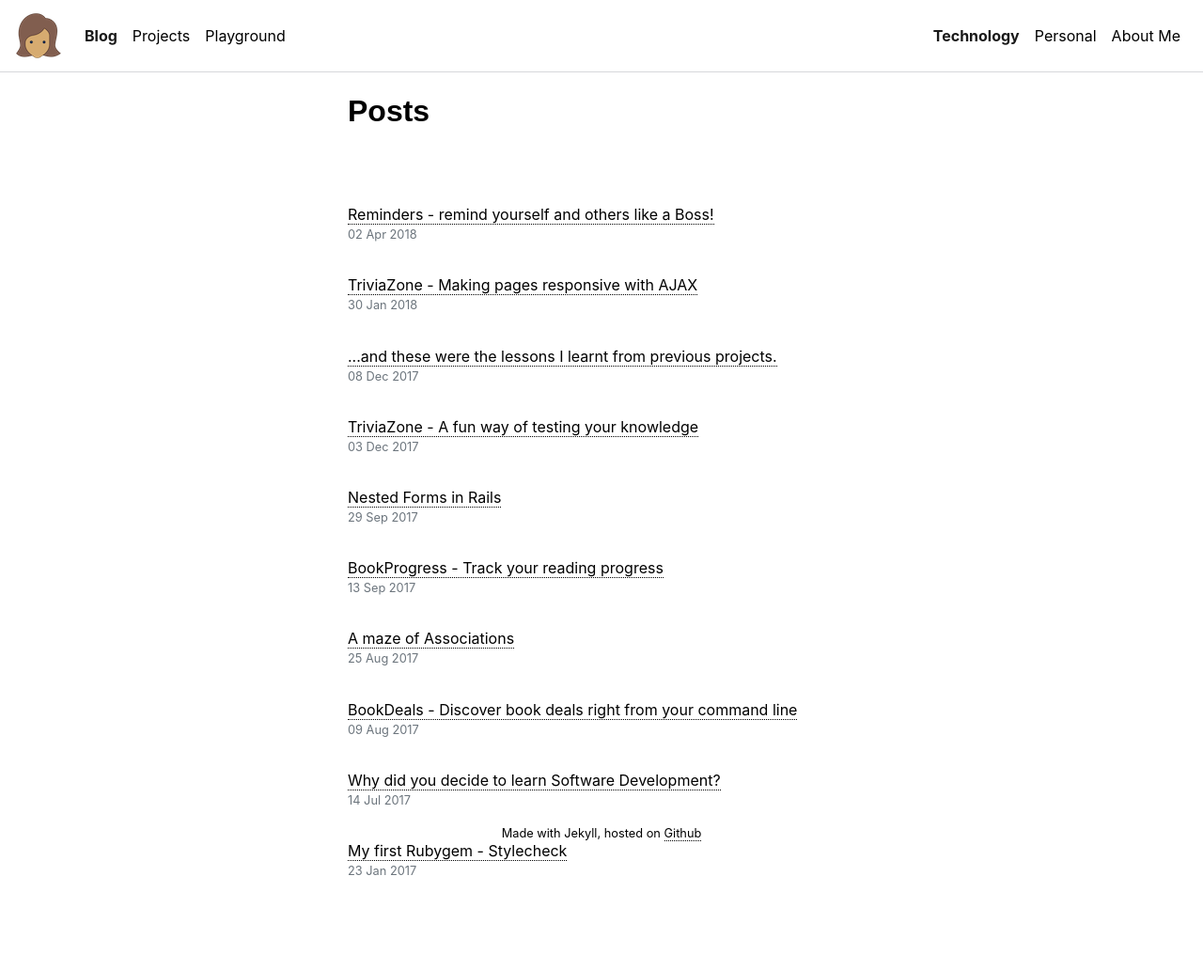
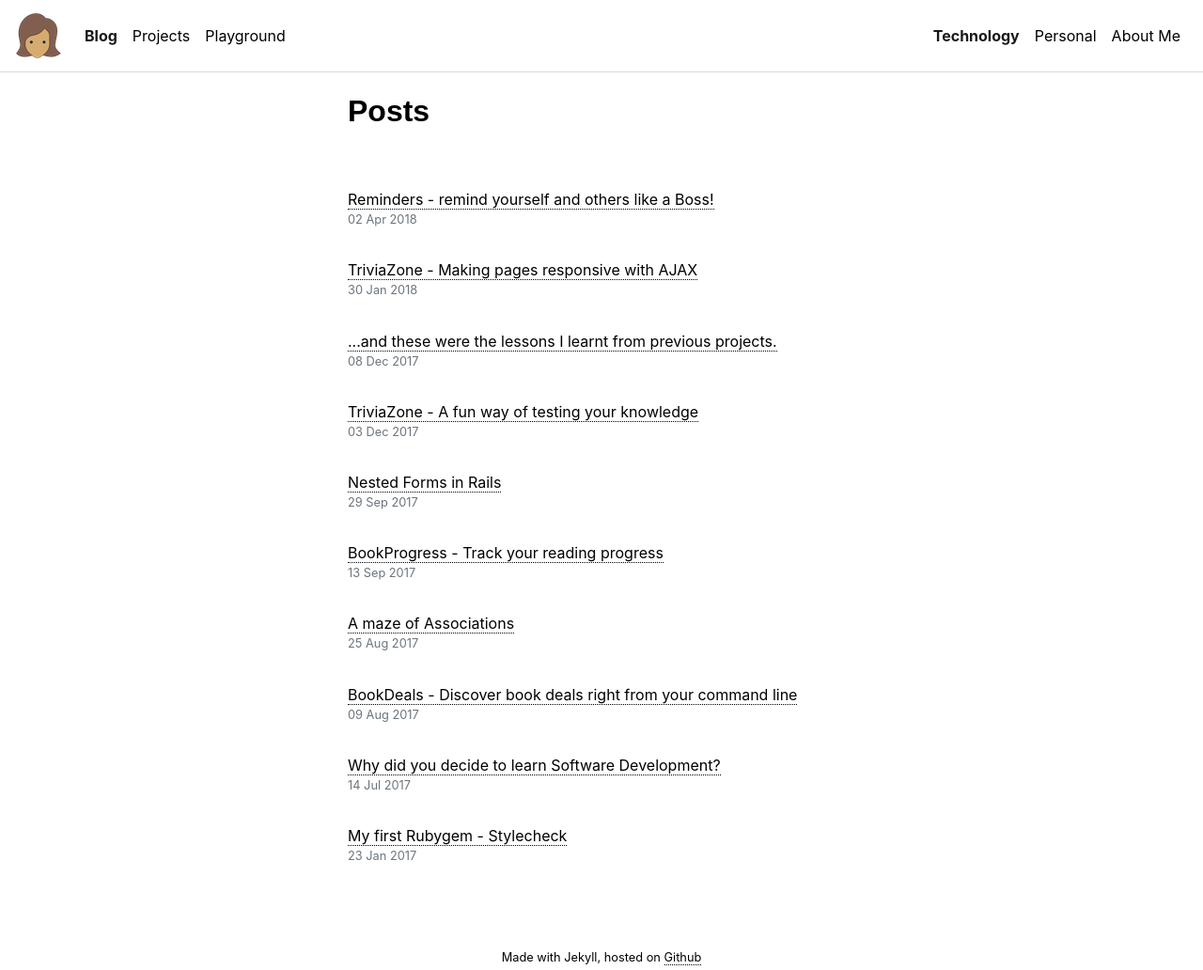
Before and after one commit to soumyaveer/soumyaveer.github.io, a Jekyll site: the page built from _pages/technology/blog.html, in a window 1280 px wide. Shown: the whole page at 94% size. Built offline with Jekyll 4.4.1, drawn with Linux system fonts in a browser that asks for light colours; some web fonts are replaced; before the commit the page ends 968 px from its top, so only the background shows below that.

Commit message:
use bootstrap markup for main and nav sections. fix sticky footer

```diff
--- a/_includes/navbar.html
+++ b/_includes/navbar.html
@@ -1,3 +1,4 @@
+<header>
   <nav class="navbar navbar-expand-md mb-4 navbar-main navbar-light">
     <a class="navbar-brand" href="/">
       <img src="/assets/images/site-icons/navbar.png" alt="Soumya Veer">
@@ -30,3 +31,4 @@
       </ul>
     </div>
   </nav>
+</header>
--- a/_pages/technology/blog.html
+++ b/_pages/technology/blog.html
@@ -8,7 +8,7 @@ redirect_from:
 ---
 {% include navbar.html currentNavItem="technology" currentSubNavItem="blog" %}
 
-<div class="container">
+<main class="container">
   <div class="row">
     <div class="col-sm-6 offset-sm-3">
       <h2 class="post-title">Posts</h2>
@@ -24,4 +24,4 @@ redirect_from:
       </ul>
     </div>
   </div>
-</div>
+</main>
--- a/_sass/_style.scss
+++ b/_sass/_style.scss
@@ -12,11 +12,20 @@ $header-font-family: "News Cycle", "Arial Narrow Bold", sans-serif;
 
 // Global styles
 
+html {
+  position: relative;
+  min-height: 100%;
+}
+
 body {
   color: $black;
   font-size: 1em;
   font-weight: 400;
   line-height: 1.5;
+}
+
+main {
+  margin-bottom: 5em;
 }
 
 a {
@@ -91,7 +100,7 @@ h1, h2, h3, h4, h5, h6 {
 // Technical blog and Personal books listing
 
 .post-title {
-  margin-bottom: 2em;
+  margin-bottom: 1.5em;
 }
 
 .list-posts {
```
Lines whose indentation alone changed are shown as unchanged.
